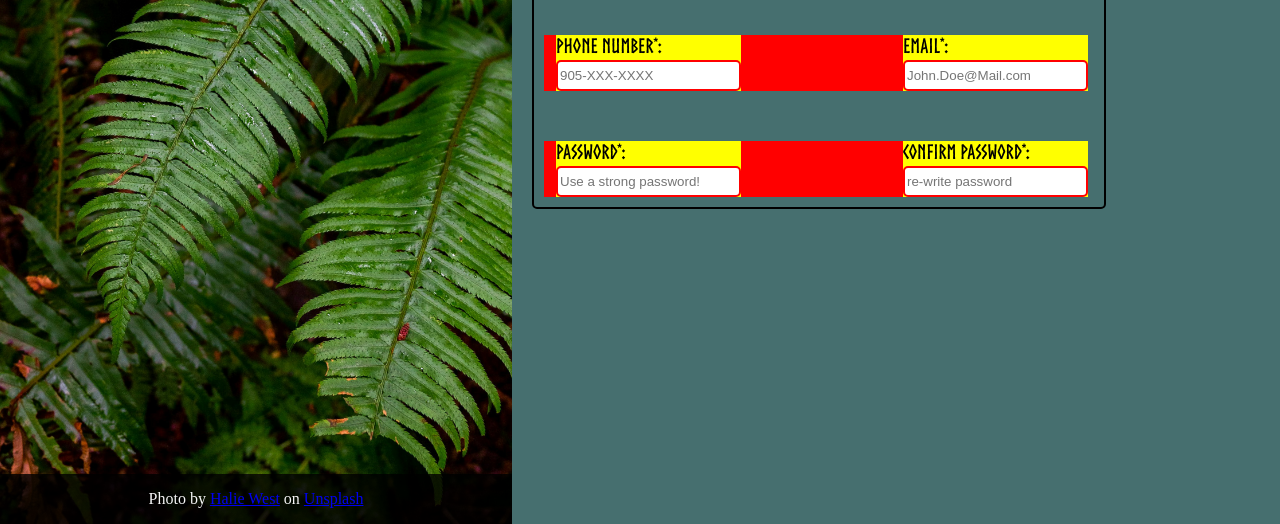
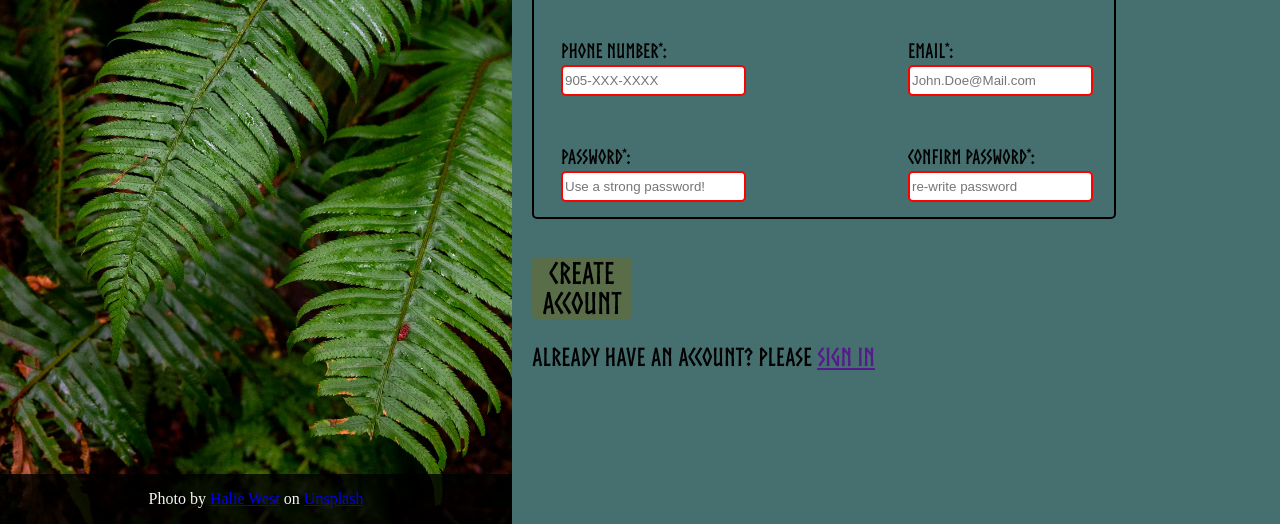
Before and after one commit to ERahic/Sign-up-Form-The-Odin-Project, a plain HTML site: page index.html in a window 1280 px wide. Shown: the part 276-800 px from the top of the page. Drawn offline with Linux system fonts and the light colour scheme.

Commit message:
Added a submit button for the user to click when finished inputting their information in the required boxes. Added a line of text underneath for those who already made an account to just sign in via hyperlink. Input outline now changes to blue when focused on it.

```diff
--- a/index.html
+++ b/index.html
@@ -3,7 +3,7 @@
   <head>
     <meta charset="UTF-8" />
     <meta name="viewport" content="width=device-width, initial-scale=1.0" />
-    <title>Document</title>
+    <title>Sign-Up Page</title>
     <link rel="stylesheet" href="style.css" />
   </head>
   <body>
@@ -48,7 +48,7 @@
         <div class="form-container">
           <form>
             <div class="row">
-              <div class="input-pair-1">
+              <div class="input-pair">
                 <label for="first_name">First Name*:</label>
                 <input
                   type="text"
@@ -58,7 +58,7 @@
                   required
                 />
               </div>
-              <div class="input-pair-1">
+              <div class="input-pair">
                 <label for="last_name">Last Name*:</label>
                 <input
                   type="text"
@@ -70,7 +70,7 @@
               </div>
             </div>
             <div class="row">
-              <div class="input-pair-1">
+              <div class="input-pair">
                 <label for="phone_number">Phone Number*:</label>
                 <input
                   type="tel"
@@ -80,7 +80,7 @@
                   required
                 />
               </div>
-              <div class="input-pair-1">
+              <div class="input-pair">
                 <label for="email">Email*:</label>
                 <input
                   type="email"
@@ -92,7 +92,7 @@
               </div>
             </div>
             <div class="row">
-              <div class="input-pair-1">
+              <div class="input-pair">
                 <label for="password">Password*:</label>
                 <input
                   type="password"
@@ -102,7 +102,7 @@
                   required
                 />
               </div>
-              <div class="input-pair-1">
+              <div class="input-pair">
                 <label for="confirm_password">Confirm Password*:</label>
                 <input
                   type="password"
@@ -115,6 +115,12 @@
             </div>
           </form>
         </div>
+        <div class="register">
+          <button type="submit">Create Account</button>
+        </div>
+        <div class="have-account">
+          <p>Already have an account? please <a href="">sign in</a></p>
+        </div>
       </div>
     </div>
   </body>
--- a/style.css
+++ b/style.css
@@ -18,6 +18,8 @@ textarea {
   -moz-appearance: none;
   appearance: none;
   display: block;
+  border: none;
+  outline: none;
 }
 
 #container {
@@ -58,7 +60,6 @@ textarea {
   position: relative;
   width: 75px;
   height: auto;
-  font: bold 50px;
 }
 
 .odin-container > p {
@@ -92,7 +93,7 @@ textarea {
   margin-left: 20px;
   width: 550px;
   border: solid 2px black;
-  padding: 10px;
+  padding: 15px;
   border-radius: 5px;
 }
 
@@ -103,14 +104,12 @@ textarea {
 }
 
 .row {
-  background-color: red;
   font-size: 20px;
   display: flex;
   gap: 150px;
 }
 
-.input-pair-1 {
-  background-color: yellow;
+.input-pair {
   font-family: "norse-bold";
   display: flex;
   flex-direction: column;
@@ -130,3 +129,29 @@ input:valid {
 input:invalid {
   border: solid 2px red;
 }
+
+input:focus {
+  border-color: blue;
+  box-shadow: 5px 5px 5px black;
+}
+
+.register {
+  display: flex;
+}
+
+button[type="submit"] {
+  margin-top: 5%;
+  margin-left: 20px;
+  border-radius: 5px;
+  width: 100px;
+  height: auto;
+  font-family: "norse-bold";
+  font-size: 30px;
+  background-color: #596d48;
+}
+
+.have-account {
+  font-family: "norse-bold";
+  margin-left: 20px;
+  font-size: 25px;
+}
```
